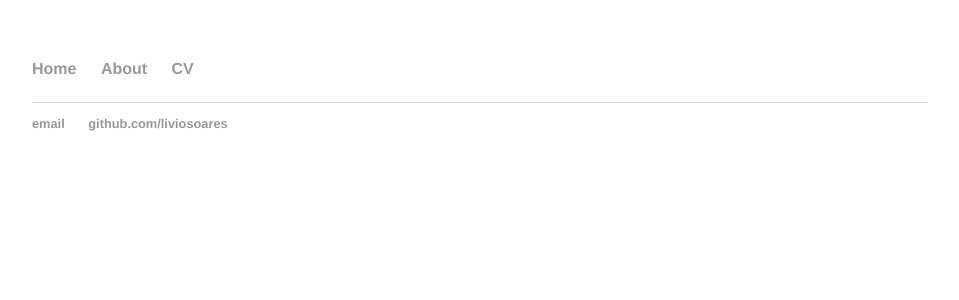
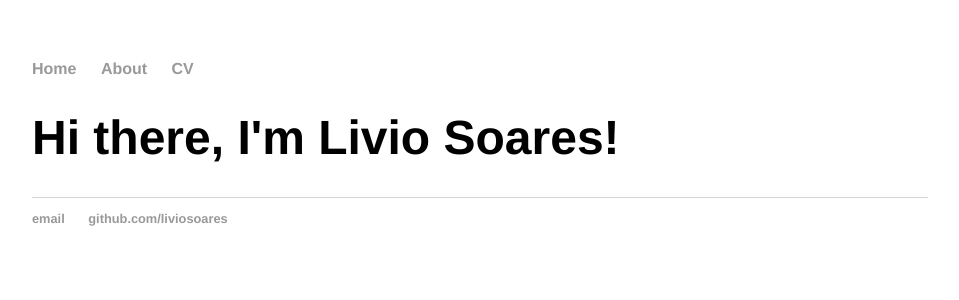
Before and after one commit to liviosoares/liviosoares.github.io, a Jekyll site: the page built from index.html, in a window 1280 px wide. Shown: the top 300 px of the page, without its empty margins (160-1119 px from the left). Built offline with Jekyll 4.4.1, drawn with Linux system fonts in a browser that asks for light colours.

Commit message:
Update index.html
Trying first Jekyll layout

```diff
--- a/index.html
+++ b/index.html
@@ -1,27 +1,7 @@
-<!DOCTYPE html>
-<html>
-	<head>
-		<title>Livio Soares</title>
-		<link rel="stylesheet" type="text/css" href="/css/main.css">
-	</head>
-	<body>
-		<nav>
-    		<ul>
-        		<li><a href="/">Home</a></li>
-	        	<li><a href="/about">About</a></li>
-        		<li><a href="/cv">CV</a></li>
-    		</ul>
-		</nav>
-		<div class="container">
-    		<div class="blurb">
-				<p></p>
-    		</div><!-- /.blurb -->
-		</div><!-- /.container -->
-		<footer>
-    		<ul>
-        		<li><a href="mailto:liviobs@gmail.com">email</a></li>
-        		<li><a href="https://github.com/liviosoares">github.com/liviosoares</a></li>
-			</ul>
-		</footer>
-	</body>
-</html>
+---
+layout: default
+title: Livio Soares
+---
+<div class="blurb">
+	<h1>Hi there, I'm Livio Soares!</h1>
+</div><!-- /.blurb -->
```
